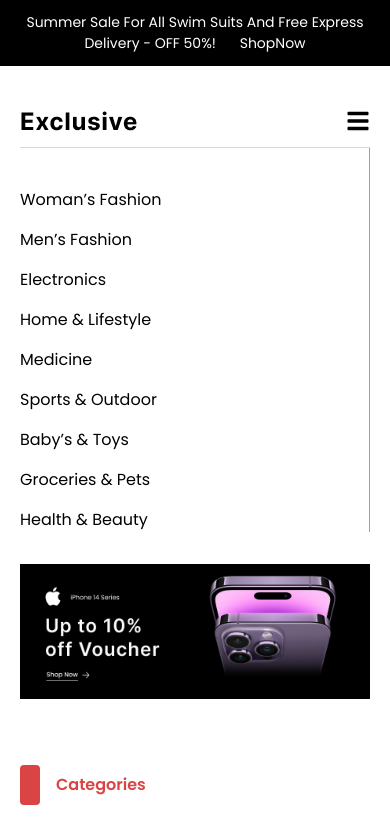
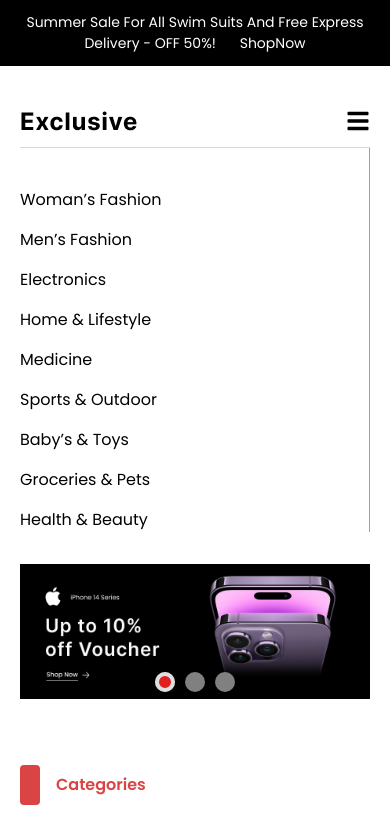
Before and after one commit to FatemaTuzZohra16/Ecommerce, a React (Vite) app: page / in a window 390 px wide. Shown: the top 828 px of the page. Built offline with nearby package versions, Linux system fonts and the light colour scheme.

Commit message:
Fix home slider dots position for mobile and small devices

```diff
--- a/src/components/About/Users.jsx
+++ b/src/components/About/Users.jsx
@@ -25,7 +25,7 @@
     return (
         <div className='mb-[196px]'>
             <Container>
-                    <Slider {...settings}>
+                    <Slider {...settings}  className="users-slider">
                     {
                         user.slice(0, 6).map((item, index) => (
                             <div key={index} className='w-[370px]  px-[30px]'>
--- a/src/index.css
+++ b/src/index.css
@@ -14,38 +14,43 @@
 }
 
 
-.slick-dots {
-    bottom: 25px !important;
+/* Default (desktop & large) */
+.home-slider .slick-dots {
+    position: absolute;
+    width: 100%;
+    text-align: center;
+    padding: 0;
+    margin: 0;
+    list-style: none;
+    bottom: 16px !important; /* Default for lg devices */
+    top: auto !important;
 }
-.home-slider .slick-dots {
-  bottom: 40px !important; /* desktop adjust */
-}
+
 @media (max-width: 639px) {
-  .home-slider .slick-dots {
-    bottom: 35px !important; /* mobile adjust */
-  }
     .home-slider ul.slick-dots {
         top: 100px !important;
     }
 }
-@media (max-width: 767px) and (min-width: 640px) {
+@media (min-width: 640px) and (max-width: 767px) {
     .home-slider ul.slick-dots {
-    top: 192px !important; /* adjust kore niche neme asbe */
+        top: 185px !important;
     }
 }
-@media (max-width: 1160px) {
-  .home-slider .slick-dots {
-    bottom: 35px !important; /* mobile adjust */
-  }
+@media (min-width: 768px) and (max-width: 1023px) {
     .home-slider ul.slick-dots {
-    top: 280px !important;
+        top: 175px !important;
     }
 }
+@media (min-width: 1024px) and (max-width: 1160px) {
     .home-slider ul.slick-dots {
-    top: 325px;
+        top: 265px !important;
+    }
+}
+.users-slider .slick-dots {
+    bottom: 25px !important;
 }
 @media (max-width: 767px) {
-    .slick-dots {
+    .users-slider .slick-dots {
         bottom: 5px !important;
     }
 }
@@ -107,11 +112,11 @@
     color: transparent;
     background: #F5F5F5;
 }
-ul.slick-dots {
+.users-slider ul.slick-dots {
     top: 590px;
 }
 @media (max-width: 767px) {
-    ul.slick-dots {
+    .users-slider ul.slick-dots {
     top: 360px;
 }
 }
```
Also changed, not shown: src/vercel.json (deleted). Lines whose indentation alone changed are shown as unchanged.
